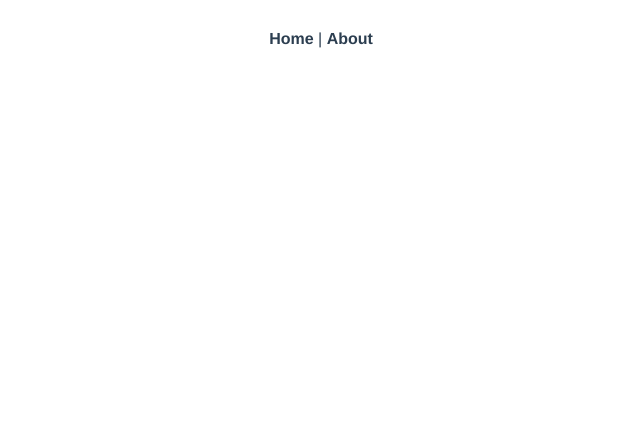
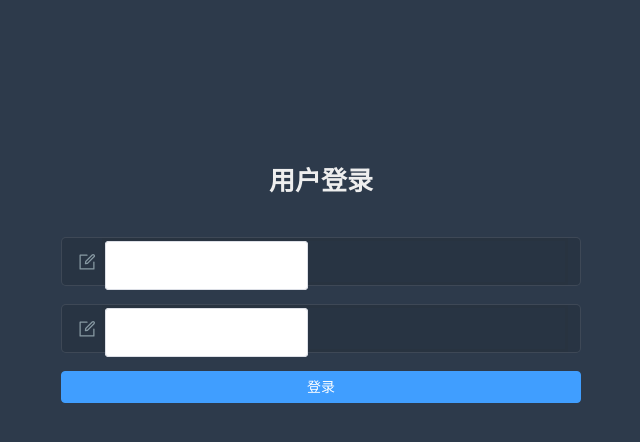
Before and after one commit to Lionido778/butin-web-admin, a Vue app: page /#/login in a window 1280 px wide. Before the commit this address had no page. Shown: the top 442 px of the page, without its empty margins (319-959 px from the left). Built offline with nearby package versions, Linux system fonts and the light colour scheme.

Commit message:
feat: login 静态登录页面

```diff
--- a/src/App.vue
+++ b/src/App.vue
@@ -1,30 +1,5 @@
 <template>
-  <nav>
-    <router-link to="/">Home</router-link> |
-    <router-link to="/about">About</router-link>
-  </nav>
-  <router-view/>
+  <router-view />
 </template>
 
-<style lang="scss">
-#app {
-  font-family: Avenir, Helvetica, Arial, sans-serif;
-  -webkit-font-smoothing: antialiased;
-  -moz-osx-font-smoothing: grayscale;
-  text-align: center;
-  color: #2c3e50;
-}
-
-nav {
-  padding: 30px;
-
-  a {
-    font-weight: bold;
-    color: #2c3e50;
-
-    &.router-link-exact-active {
-      color: #42b983;
-    }
-  }
-}
-</style>
+<style lang="scss"></style>
--- a/src/components/HelloWorld.vue
+++ /dev/null
@@ -1,60 +0,0 @@
-<template>
-  <div class="hello">
-    <h1>{{ msg }}</h1>
-    <p>
-      For a guide and recipes on how to configure / customize this project,<br>
-      check out the
-      <a href="https://cli.vuejs.org" target="_blank" rel="noopener">vue-cli documentation</a>.
-    </p>
-    <h3>Installed CLI Plugins</h3>
-    <ul>
-      <li><a href="https://github.com/vuejs/vue-cli/tree/dev/packages/%40vue/cli-plugin-babel" target="_blank" rel="noopener">babel</a></li>
-      <li><a href="https://github.com/vuejs/vue-cli/tree/dev/packages/%40vue/cli-plugin-router" target="_blank" rel="noopener">router</a></li>
-      <li><a href="https://github.com/vuejs/vue-cli/tree/dev/packages/%40vue/cli-plugin-vuex" target="_blank" rel="noopener">vuex</a></li>
-      <li><a href="https://github.com/vuejs/vue-cli/tree/dev/packages/%40vue/cli-plugin-eslint" target="_blank" rel="noopener">eslint</a></li>
-    </ul>
-    <h3>Essential Links</h3>
-    <ul>
-      <li><a href="https://vuejs.org" target="_blank" rel="noopener">Core Docs</a></li>
-      <li><a href="https://forum.vuejs.org" target="_blank" rel="noopener">Forum</a></li>
-      <li><a href="https://chat.vuejs.org" target="_blank" rel="noopener">Community Chat</a></li>
-      <li><a href="https://twitter.com/vuejs" target="_blank" rel="noopener">Twitter</a></li>
-      <li><a href="https://news.vuejs.org" target="_blank" rel="noopener">News</a></li>
-    </ul>
-    <h3>Ecosystem</h3>
-    <ul>
-      <li><a href="https://router.vuejs.org" target="_blank" rel="noopener">vue-router</a></li>
-      <li><a href="https://vuex.vuejs.org" target="_blank" rel="noopener">vuex</a></li>
-      <li><a href="https://github.com/vuejs/vue-devtools#vue-devtools" target="_blank" rel="noopener">vue-devtools</a></li>
-      <li><a href="https://vue-loader.vuejs.org" target="_blank" rel="noopener">vue-loader</a></li>
-      <li><a href="https://github.com/vuejs/awesome-vue" target="_blank" rel="noopener">awesome-vue</a></li>
-    </ul>
-  </div>
-</template>
-
-<script>
-export default {
-  name: 'HelloWorld',
-  props: {
-    msg: String
-  }
-}
-</script>
-
-<!-- Add "scoped" attribute to limit CSS to this component only -->
-<style scoped lang="scss">
-h3 {
-  margin: 40px 0 0;
-}
-ul {
-  list-style-type: none;
-  padding: 0;
-}
-li {
-  display: inline-block;
-  margin: 0 10px;
-}
-a {
-  color: #42b983;
-}
-</style>
--- a/src/router/index.js
+++ b/src/router/index.js
@@ -1,19 +1,10 @@
 import { createRouter, createWebHashHistory } from 'vue-router'
-import HomeView from '../views/HomeView.vue'
 
 const routes = [
   {
-    path: '/',
-    name: 'home',
-    component: HomeView
-  },
-  {
-    path: '/about',
-    name: 'about',
-    // route level code-splitting
-    // this generates a separate chunk (about.[hash].js) for this route
-    // which is lazy-loaded when the route is visited.
-    component: () => import(/* webpackChunkName: "about" */ '../views/AboutView.vue')
+    path: '/login',
+    name: 'Login',
+    component: () => import('../views/login/index.vue')
   }
 ]
 
--- a/src/views/AboutView.vue
+++ /dev/null
@@ -1,5 +0,0 @@
-<template>
-  <div class="about">
-    <el-button type="primary"> 按需映入element ui </el-button>
-  </div>
-</template>
--- a/src/views/HomeView.vue
+++ /dev/null
@@ -1,18 +0,0 @@
-<template>
-  <div class="home">
-    <img alt="Vue logo" src="../assets/logo.png">
-    <HelloWorld msg="Welcome to Your Vue.js App"/>
-  </div>
-</template>
-
-<script>
-// @ is an alias to /src
-import HelloWorld from '@/components/HelloWorld.vue'
-
-export default {
-  name: 'HomeView',
-  components: {
-    HelloWorld
-  }
-}
-</script>
--- /dev/null
+++ b/src/views/login/index.vue
@@ -0,0 +1,137 @@
+<template>
+  <div class="login-container">
+    <el-form ref="formRef" :model="loginForm" class="login-form">
+      <div class="title-container">
+        <h3 class="title">用户登录</h3>
+      </div>
+      <el-form-item>
+        <el-icon :size="20" class="svg-container">
+          <edit></edit>
+        </el-icon>
+        <el-input v-model="loginForm.username"></el-input>
+      </el-form-item>
+      <el-form-item>
+        <el-icon :size="20" class="svg-container">
+          <edit></edit>
+        </el-icon>
+        <el-input v-model="loginForm.password"></el-input>
+      </el-form-item>
+      <el-button type="primary" class="login-button">登录</el-button>
+    </el-form>
+  </div>
+</template>
+
+<script setup>
+import { ref } from 'vue'
+import { Edit } from '@element-plus/icons-vue'
+
+const loginForm = ref({
+  username: '',
+  password: ''
+})
+</script>
+
+<style lang="scss" scoped>
+$bg: #2d3a4b;
+$dark_gray: #889aa4;
+$light_gray: #eee;
+$cursor: #fff;
+
+.login-container {
+  min-height: 100%;
+  width: 100%;
+  background-color: $bg;
+  overflow: hidden;
+
+  .login-form {
+    position: relative;
+    width: 520px;
+    max-width: 100%;
+    padding: 160px 35px 0;
+    margin: 0 auto;
+    overflow: hidden;
+
+    :deep(.el-form-item) {
+      border: 1px solid rgba(255, 255, 255, 0.1);
+      background: rgba(0, 0, 0, 0.1);
+      border-radius: 5px;
+      color: #454545;
+    }
+
+    :deep(.el-input) {
+      display: inline-block;
+      height: 47px;
+      width: 90%;
+      border: solid rgba(41, 40, 40, 0.1);
+      background: transparent;
+      input {
+        border: 0px !important;
+        //   border: 0px rgba(41, 40, 40, 0.1);
+        //   -webkit-appearance: none;
+        //   border-radius: 0px;
+        //   padding: 12px 5px 12px 15px;
+        //   color: $light_gray;
+        height: 47px;
+        //   caret-color: $cursor;
+      }
+    }
+    .login-button {
+      width: 100%;
+      box-sizing: border-box;
+    }
+  }
+
+  .tips {
+    font-size: 16px;
+    line-height: 28px;
+    color: #fff;
+    margin-bottom: 10px;
+
+    span {
+      &:first-of-type {
+        margin-right: 16px;
+      }
+    }
+  }
+
+  .svg-container {
+    padding: 6px 5px 6px 15px;
+    color: $dark_gray;
+    vertical-align: middle;
+    display: inline-block;
+  }
+
+  .title-container {
+    position: relative;
+
+    .title {
+      font-size: 26px;
+      color: $light_gray;
+      margin: 0px auto 40px auto;
+      text-align: center;
+      font-weight: bold;
+    }
+
+    :deep(.lang-select) {
+      position: absolute;
+      top: 4px;
+      right: 0;
+      background-color: white;
+      font-size: 22px;
+      padding: 4px;
+      border-radius: 4px;
+      cursor: pointer;
+    }
+  }
+
+  .show-pwd {
+    // position: absolute;
+    // right: 10px;
+    // top: 7px;
+    font-size: 16px;
+    color: $dark_gray;
+    cursor: pointer;
+    user-select: none;
+  }
+}
+</style>
```
